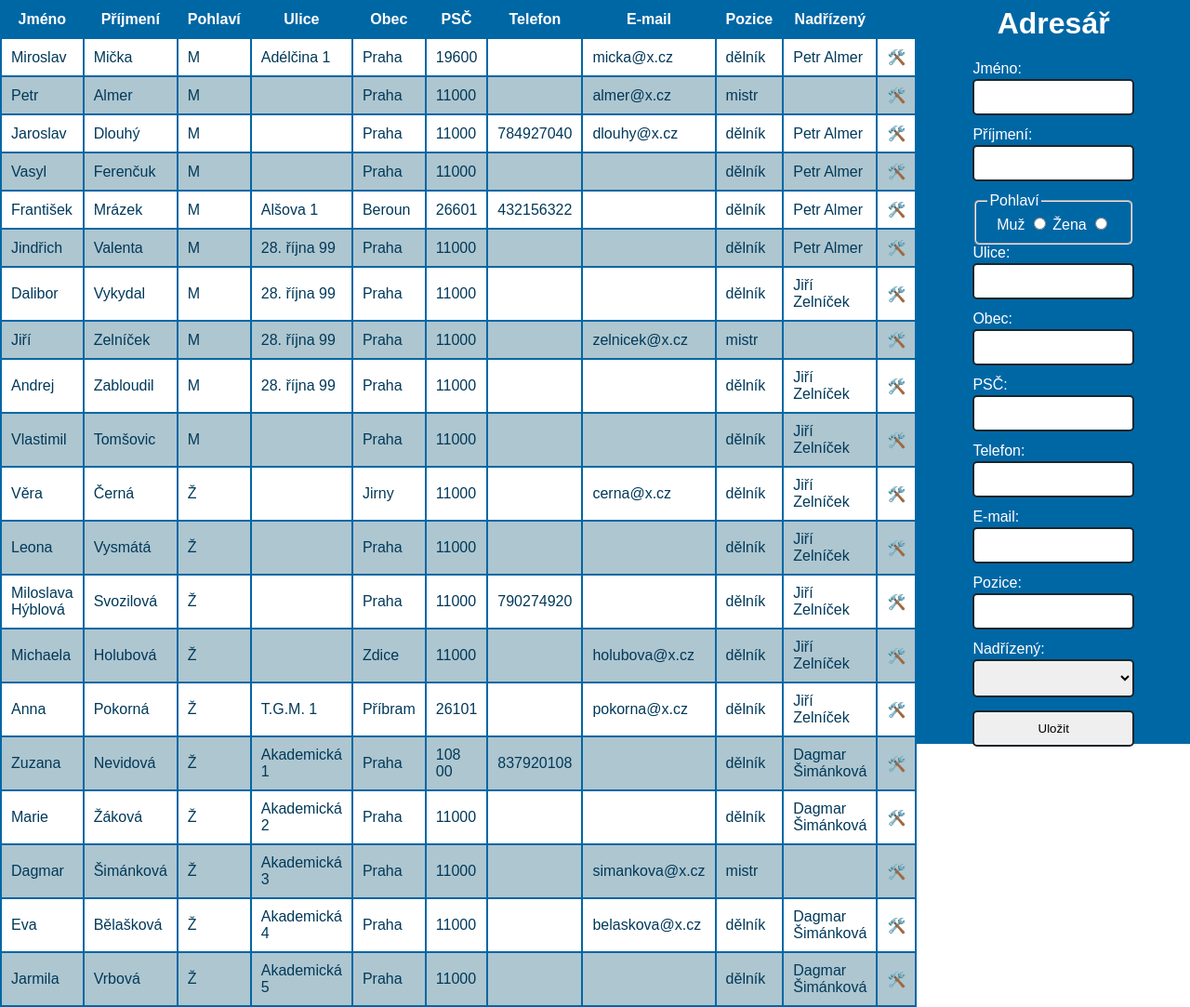
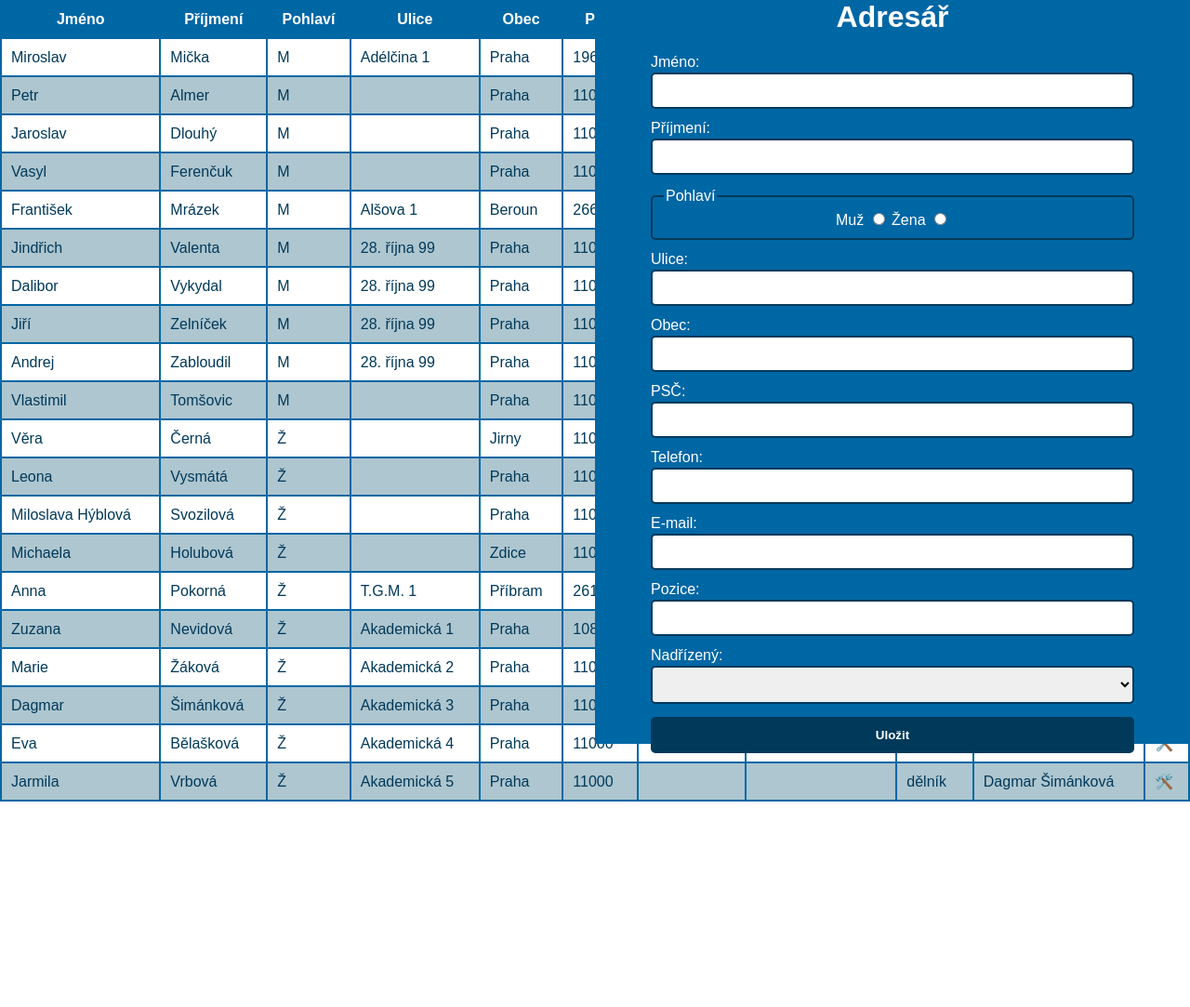
Before and after one commit to friedmannmartin/cv04-adressbook, a PHP site: page / in a window 1280 px wide. Shown: the whole page at 93% size. After the commit the page ends 862 px from the top, so only its background shows below. Run offline with PHP 8.4, Linux system fonts and the light colour scheme.

Commit message:
Finální dostylování

```diff
--- a/style.css
+++ b/style.css
@@ -5,10 +5,11 @@ body {
   display: flex;
   font-family: sans-serif;
   color: #00395A;
+  position: relative;
 }
 
 table {
-  width: 66vw;
+  width: 1280px;
   min-height: 100vh;
   border-collapse: collapse;
 }
@@ -16,6 +17,10 @@ table {
 table a {
   text-decoration: none;
   color: #ffffff;
+}
+
+table a:hover {
+  color: #AEC6CF;
 }
 
 table tr:nth-child(odd) {
@@ -36,8 +41,11 @@ table td, table th {
 }
 
 form {
-  width: 33vw;
+  width: 640px;
   height: 100vh;
+  top: 0;
+  right: 0;
+  position: fixed;
   background: #0067A5;
   -webkit-box-sizing: border-box;
           box-sizing: border-box;
@@ -70,6 +78,8 @@ form legend {
 form fieldset {
   text-align: center;
   border-radius: 5px;
+  border: 2px solid #00395A;
+  margin: 2px 0 12px 0;
 }
 
 form input[type=text], form input[type=email], form input[type=tel], form input[type=submit], form select {
@@ -79,6 +89,18 @@ form input[type=text], form input[type=email], form input[type=tel], form input[
           box-sizing: border-box;
   margin: 2px 0 12px 0;
   padding: 10px;
-  border: 2px solid #1b262c;
+  border: 2px solid #00395A;
+}
+
+form input[type=submit] {
+  background: #00395A;
+  color: #ffffff;
+  font-weight: bold;
+}
+
+form input[type=submit]:hover {
+  cursor: pointer;
+  background: #AEC6CF;
+  color: #00395A;
 }
 /*# sourceMappingURL=style.css.map */
--- a/style.scss
+++ b/style.scss
@@ -8,17 +8,21 @@ body {
     display: flex;
     font-family: sans-serif;
     color: $dark;
+    position: relative;
 }
 
 
 table {
-    width:  66vw;
+    width:  1280px;
     min-height: 100vh;
     border-collapse: collapse;
 
     a {
         text-decoration: none;
         color: $white;
+        &:hover{
+            color: $light;
+        }
     }
 
     tr:nth-child(odd) {
@@ -38,8 +42,12 @@ table {
 
 
 form {
-    width:  33vw;
+    width:  640px;
     height: 100vh;
+
+    top: 0;
+    right: 0;
+    position: fixed;
 
     background: $primary;
 
@@ -63,6 +71,8 @@ form {
     fieldset{
         text-align: center;
         border-radius: 5px;
+        border: 2px solid $dark;
+        margin: 2px 0 12px 0;
     }
 
     input[type=text],input[type=email],input[type=tel],input[type=submit],select {
@@ -71,6 +81,16 @@ form {
         box-sizing: border-box;
         margin: 2px 0 12px 0;
         padding: 10px;
-        border: 2px solid #1b262c;
+        border: 2px solid $dark;
+    }
+    input[type=submit]{
+        background:  $dark;
+        color: $white;
+        font-weight: bold;
+        &:hover{
+            cursor: pointer;
+            background: $light;
+            color: $dark;
+        }
     }
 }
```
Also changed, not shown: 1 other file.
